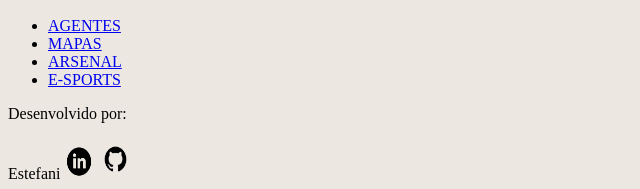
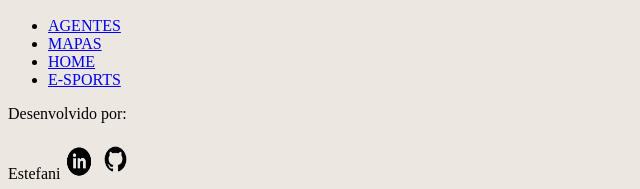
Before and after one commit to SenisePedro/desafio-final, a plain HTML site: page ARSENAL.HTML in a window 1280 px wide. Shown: the part 10110-10299 px from the top of the page, 0-640 px from the left. Drawn offline with Linux system fonts and the light colour scheme.

Commit message:
Update ARSENAL.HTML

```diff
--- a/ARSENAL.HTML
+++ b/ARSENAL.HTML
@@ -314,7 +314,7 @@
                 <ul>
                     <li><a href="link agente">AGENTES</a></li>
                     <li><a href="link mapas">MAPAS</a></li>
-                    <li><a href="link arsenal">ARSENAL</a></li>
+                    <li><a href="link index">HOME</a></li>
                     <li><a href="link e-sports">E-SPORTS</a></li>
                 </ul>
             </div>
```
